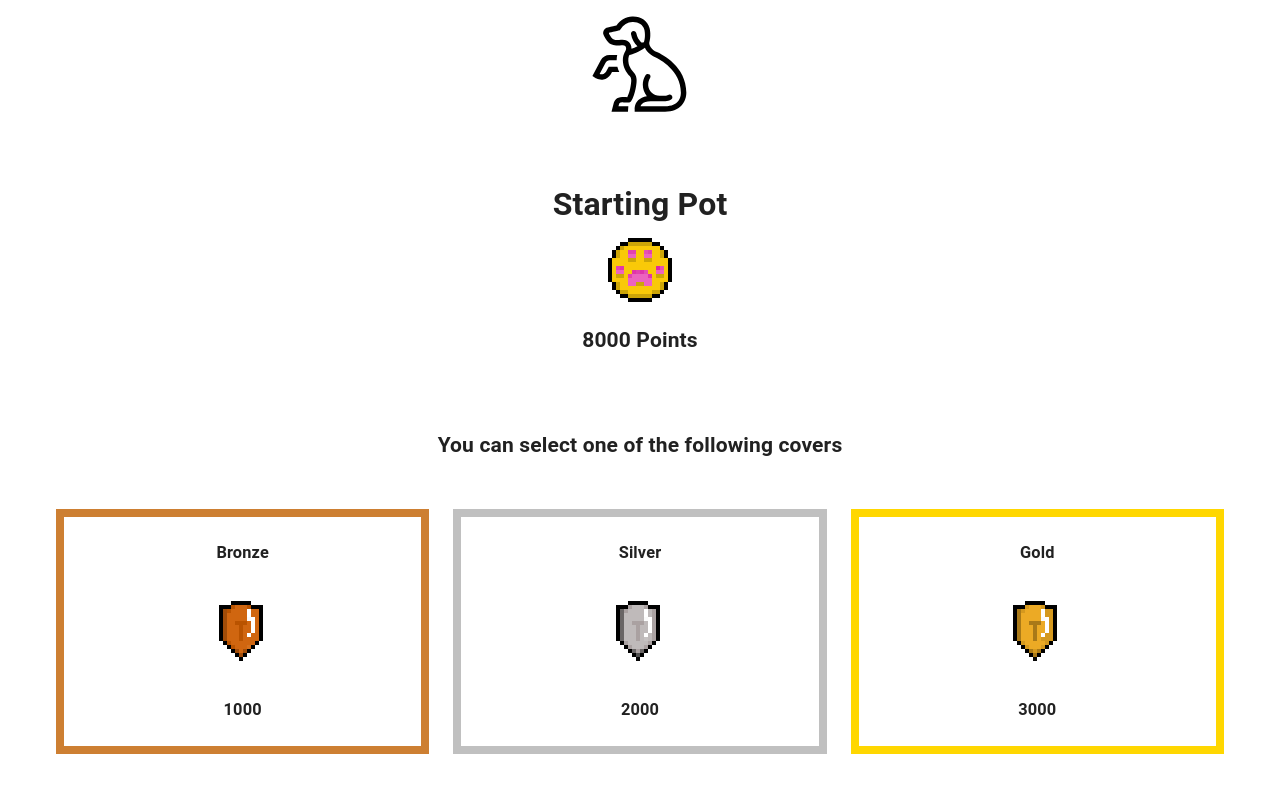
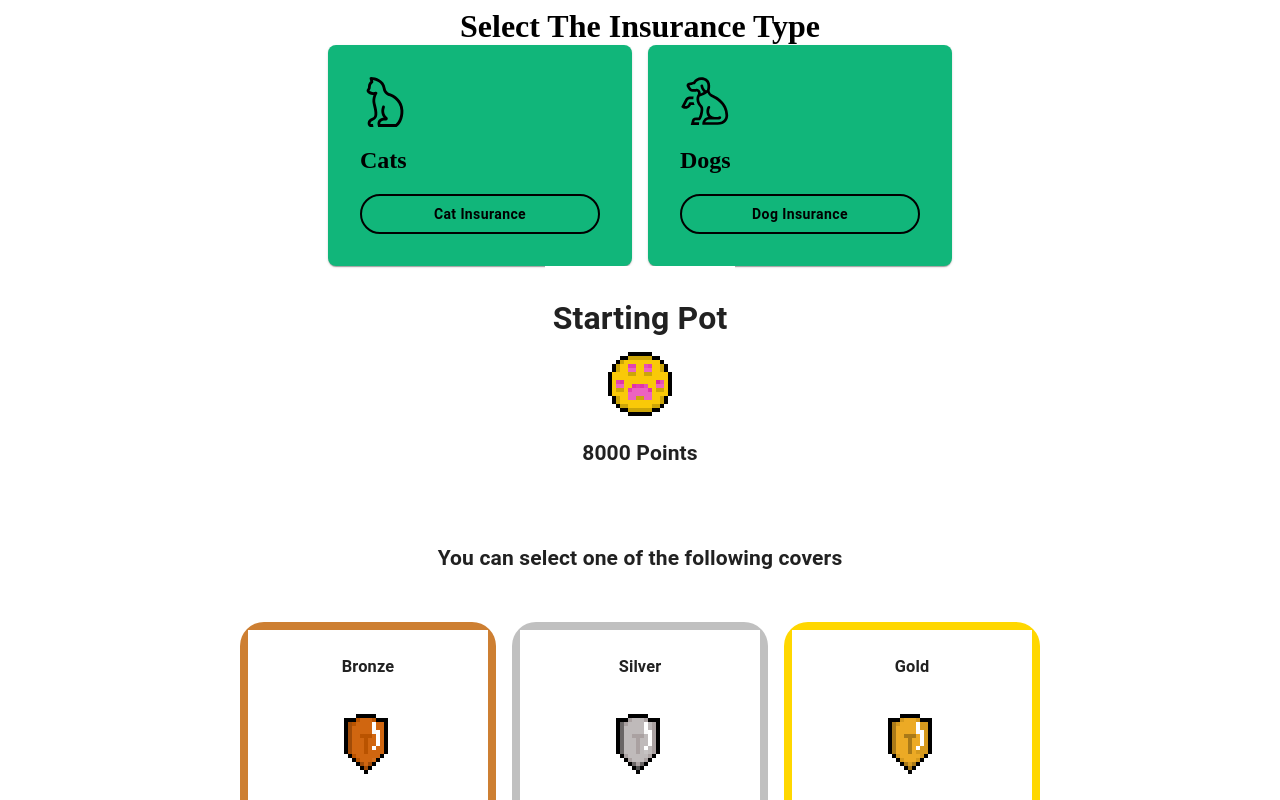
Before and after one commit to GJDteamOne/claw-and-order, a React (Create React App) app: page /starting-pot in a window 1280 px wide. Shown: the top 800 px of the page. Built offline with nearby package versions, Linux system fonts and the light colour scheme.

Commit message:
Use WidowsAppHome and change context

```diff
--- a/src/App.jsx
+++ b/src/App.jsx
@@ -3,15 +3,15 @@ import { BrowserRouter as Router, Routes, Route } from 'react-router-dom';
 
 import Game from './components/Game';
 import StartingPot from './StartingPot';
-import CatOrDog from './CatOrDog';
 import WidowsAppHome from './WidowsAppHome';
 
 export const GameContext = createContext({});
 
 function App() {
   const initialGameState = {
-    pointsInPot: 8000,
-    cover: 0,
+    initialPoints: 8000,
+    coverLevel: '',
+    iconType: '',
   };
 
   const [gameState, setGameState] = useState(initialGameState);
@@ -24,9 +24,9 @@ function App() {
     <GameContext.Provider value={{gameState, updateGameState}}>
       <Router>
         <Routes>
-          <Route path='/' element={<CatOrDog />} />
+          <Route path='/' element={<WidowsAppHome />} />
           <Route path='/starting-pot' element={<StartingPot />} />
-          <Route path="/game" element={<Game initialLives={5} iconType="cat" />} />
+          <Route path='/game' element={<Game initialLives={5} iconType='cat' />} />
         </Routes>
       </Router>
     </GameContext.Provider>
--- a/src/CatOrDog.jsx
+++ /dev/null
@@ -1,19 +0,0 @@
-import React from 'react';
-import { useNavigate } from 'react-router-dom';
-
-function CatOrDog() {
-  const navigate = useNavigate();
-  const handleClick = (imageName) => {
-    console.log(`You clicked on ${imageName}`);
-    navigate(`/starting-pot?animal=${imageName}`);
-  };
-
-  return (
-    <div>
-      <img src="/cat.png" alt="Cat" loading="lazy" onClick={() => handleClick('cat')} style={{width: 200, height: 200, borderRadius: '50%', cursor: 'pointer'}} />
-      <img src="/dog.png" alt="Dog" loading="lazy" onClick={() => handleClick('dog')} style={{width: 200, height: 200, borderRadius: '50%', cursor: 'pointer'}} />
-    </div>
-  );
-}
-
-export default CatOrDog;
--- a/src/StartingPot.jsx
+++ b/src/StartingPot.jsx
@@ -1,12 +1,102 @@
-import React, { useContext } from 'react';
-import { useLocation } from 'react-router-dom';
+import React, { useContext, useState } from 'react';
 import Box from '@mui/material/Box';
 import Paper from '@mui/material/Paper';
-import Grid from '@mui/material/Grid';
+import Stack from '@mui/material/Stack';
 import { styled } from '@mui/material/styles';
 import { GameContext } from './App';
+import Card from './components/Card';
 
-const Item = styled(Paper)(({ theme }) => ({
+function StartingPot() {
+  const { gameState, updateGameState } = useContext(GameContext);
+  const [ selectedPetType, setSelectedPetType] = useState('');
+  const [ selectedCoverType, setSelectedCoverType] = useState('');
+
+  const handleClick = (selectedCover) => {
+    updateGameState({
+      ...gameState,
+      coverLevel: selectedCover,
+    });
+    setSelectedCoverType(selectedCover);
+  };
+
+  const handlePetTypeSelection = (petType) => {
+    updateGameState({
+      ...gameState,
+      iconType: petType,
+    });
+    setSelectedPetType(petType);
+  };
+
+  return (
+    <Box sx={{ flexGrow: 1, px: { xs: 2, sm: 4, md: 6 } }}>
+      <Stack spacing={3} alignItems='center'>
+        <h1 sx={{ marginTop: '2rem', marginBottom: '5rem' }}>Select The Insurance Type</h1>
+      </Stack>
+      <Stack
+        direction={{ xs: 'column', sm: 'row' }}
+        spacing={2}
+        justifyContent="center"
+        alignItems="center"
+      >
+        <Card
+          petType='cat'
+          handlePetTypeSelection={handlePetTypeSelection}
+          isClicked={selectedPetType === 'cat' ? true : false}
+        />
+        <Card
+          petType='dog'
+          handlePetTypeSelection={handlePetTypeSelection}
+          isClicked={selectedPetType === 'dog' ? true : false}
+        />
+      </Stack>
+      <Stack spacing={3} alignItems='center'>
+        <Item>
+          <h1>Starting Pot</h1>
+          <img src='Pawcoin64.png' alt='Paw coin' />
+          <h2>8000 Points</h2>
+        </Item>
+        <Item>
+          <h2>You can select one of the following covers</h2>
+        </Item>
+        <Stack direction={{ xs: 'column', sm: 'row' }} spacing={2} justifyContent='center'>
+          <BronzeBox
+            onClick={() => handleClick('bronze')}
+            isSelectedType={selectedCoverType === 'bronze'}
+          >
+            <Item><h3>Bronze</h3></Item>
+            <Item><img src='bronzeshield64px.png' alt='Bronze shield'/></Item>
+            <Item><h3>1000</h3></Item>
+          </BronzeBox>
+
+          <SilverBox
+            onClick={() => handleClick('silver')}
+            isSelectedType={selectedCoverType === 'silver'}
+          >
+            <Item><h3>Silver</h3></Item>
+            <Item><img src='silvershield64px.png' alt='Silver shield'/></Item>
+            <Item><h3>2000</h3></Item>
+          </SilverBox>
+
+          <GoldBox
+            onClick={() => handleClick('gold')}
+            isSelectedType={selectedCoverType === 'gold'}
+          >
+            <Item><h3>Gold</h3></Item>
+            <Item><img src='goldshield64px.png' alt='Gold shield'/></Item>
+            <Item><h3>3000</h3></Item>
+          </GoldBox>
+        </Stack>
+        <WarningText>
+          <h3>Or risk going without any pet insurance</h3>
+        </WarningText>
+      </Stack>
+    </Box>
+  );
+}
+
+export default StartingPot;
+
+export const Item = styled(Paper)(({ theme }) => ({
   backgroundColor: '#fff',
   ...theme.typography.body2,
   padding: theme.spacing(1),
@@ -20,106 +110,18 @@ const Item = styled(Paper)(({ theme }) => ({
   }),
 }));
 
-function StartingPot() {
-  const location = useLocation();
-  const params = new URLSearchParams(location.search);
-  const animal = params.get('animal');
-  const asset = animal === 'cat' ? 'cat.svg' : 'dog.svg';
-
-  const { gameState, updateGameState } = useContext(GameContext);
-
-  const handleClick = (selectedCover) => {
-    updateGameState({
-      ...gameState,
-      cover: selectedCover,
-    });
-  };
-
-  return (
-    <Box sx={{ flexGrow: 1, px: { xs: 2, sm: 4, md: 6 } }}>
-      <Grid container spacing={{ xs: 2, sm: 3 }}>
-        <Grid item xs={12}>
-          <Item>
-            <img src={asset} width={100} height={100} alt="Icon of selected pet type" />
-          </Item>
-        </Grid>
-        <Grid item xs={12}>
-          <Item>
-            <h1>Starting Pot</h1>
-            <img src="Pawcoin64.png" alt="Paw coin" />
-            <h2>8000 Points</h2>
-          </Item>
-        </Grid>
-        <Grid item xs={12}>
-          <Item>
-            <h2>You can select one of the following covers</h2>
-          </Item>
-        </Grid>
-        <Grid item xs={12} sm={4}>
-          <BronzeGrid onClick={() => handleClick(1000)}>
-            <Item>
-              <h3>Bronze</h3>
-            </Item>
-            <Item>
-              <img src='bronzeshield64px.png' alt='Bronze shield'/>
-            </Item>
-            <Item>
-              <h3>1000</h3>
-            </Item>
-          </BronzeGrid>
-        </Grid>
-
-        <Grid item xs={12} sm={4}>
-          <SilverGrid onClick={() => handleClick(2000)}>
-            <Item>
-              <h3>Silver</h3>
-            </Item>
-            <Item>
-              <img src='silvershield64px.png' alt='Silver shield'/>
-            </Item>
-            <Item>
-              <h3>2000</h3>
-            </Item>
-          </SilverGrid>
-        </Grid>
-
-        <Grid item xs={12} sm={4}>
-          <GoldGrid onClick={() => handleClick(3000)}>
-            <Item>
-              <h3>Gold</h3>
-            </Item>
-            <Item>
-              <img src='goldshield64px.png' alt='Gold shield'/>
-            </Item>
-            <Item>
-              <h3>3000</h3>
-            </Item>
-          </GoldGrid>
-        </Grid>
-
-        <Grid item xs={12}>
-          <Item>
-            <WarningText>
-              <h3>Or risk going without any pet insurance</h3>
-            </WarningText>
-          </Item>
-        </Grid>
-      </Grid>
-    </Box>
-  );
-}
-
-export default StartingPot;
-
-const MedalGrid = styled(Grid)`
+const MedalBox = styled(Box)`
   cursor: pointer;
   border-radius: 0;
   padding: 0.5rem;
   text-align: center;
   margin-bottom: 1rem;
+  width: 240px;
+  border-radius: 1.5rem;
+  background-color: ${({ isSelected }) => (isSelected ? 'inherit' : 'white')};
 `;
 
-const BronzeGrid = styled(MedalGrid)`
+const BronzeBox = styled(MedalBox)`
   background-color: #cd7f32;
   color: white;
   border-color: #a15d2a;
@@ -128,7 +130,7 @@ const BronzeGrid = styled(MedalGrid)`
   }
 `;
 
-const SilverGrid = styled(MedalGrid)`
+const SilverBox = styled(MedalBox)`
   background-color: #c0c0c0;
   color: black;
   border-color: #8f8f8f;
@@ -137,7 +139,7 @@ const SilverGrid = styled(MedalGrid)`
   }
 `;
 
-const GoldGrid = styled(MedalGrid)`
+const GoldBox = styled(MedalBox)`
   background-color: #ffd700;
   color: #654321;
   border-color: #c5a200;
@@ -146,7 +148,6 @@ const GoldGrid = styled(MedalGrid)`
   }
 `;
 
-
 const WarningText = styled(Item)`
   color: red;
 `;
--- /dev/null
+++ b/src/components/Card.jsx
@@ -0,0 +1,56 @@
+import { styled } from '@mui/material/styles';
+import Paper from '@mui/material/Paper';
+import Button from '@mui/material/Button'
+
+const Card = ({
+  petType,
+  handlePetTypeSelection,
+  isClicked
+}) => {
+  const asset = petType === 'cat' ? 'cat.svg' : 'dog.svg';
+  const heading = petType === 'cat' ? 'Cats' : 'Dogs';
+  const formattedPetType = petType.charAt(0).toUpperCase() + petType.slice(1).toLowerCase();
+
+  return (
+    <CardItem>
+      <img src={asset} width={50} height={50} alt='Icon of selected pet type' />
+      <h2>{heading}</h2>
+      <CardButton
+        onClick={() => handlePetTypeSelection(petType)}
+        isClicked={isClicked}
+      >
+        {`${formattedPetType} Insurance`}
+      </CardButton>
+    </CardItem>
+  );
+};
+
+export default Card;
+
+export const CardItem = styled(Paper)`
+  display: flex;
+  flex-direction: column;
+  padding: 2rem;
+  text-align: left;
+  color: black;
+  background-color: #11b67a;
+  border-radius: 0.5rem;
+  width: 240px;
+
+  .clicked {
+    background-color: black;
+  }
+`;
+
+export const CardButton = styled(Button)`
+  color: ${({ isClicked }) => (isClicked ? 'white' : 'black')};
+  border: 2px solid black;
+  border-radius: 1.5rem;
+  font-weight: bold;
+  text-transform: none;
+  background-color: ${({ isClicked }) => (isClicked ? 'black' : '#11b67a')};
+
+  &:hover {
+    text-decoration: underline;
+  }
+`;
```
